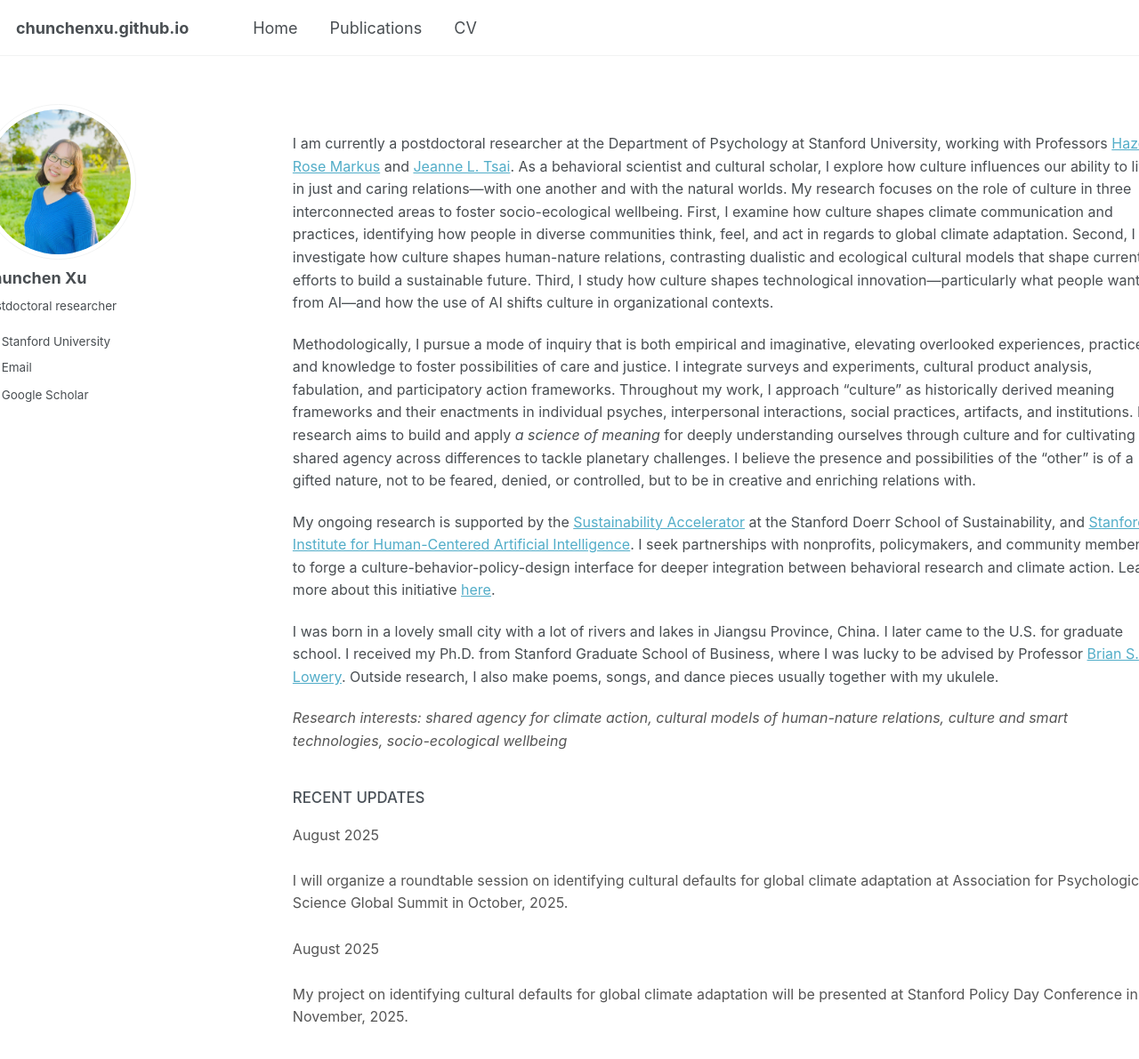
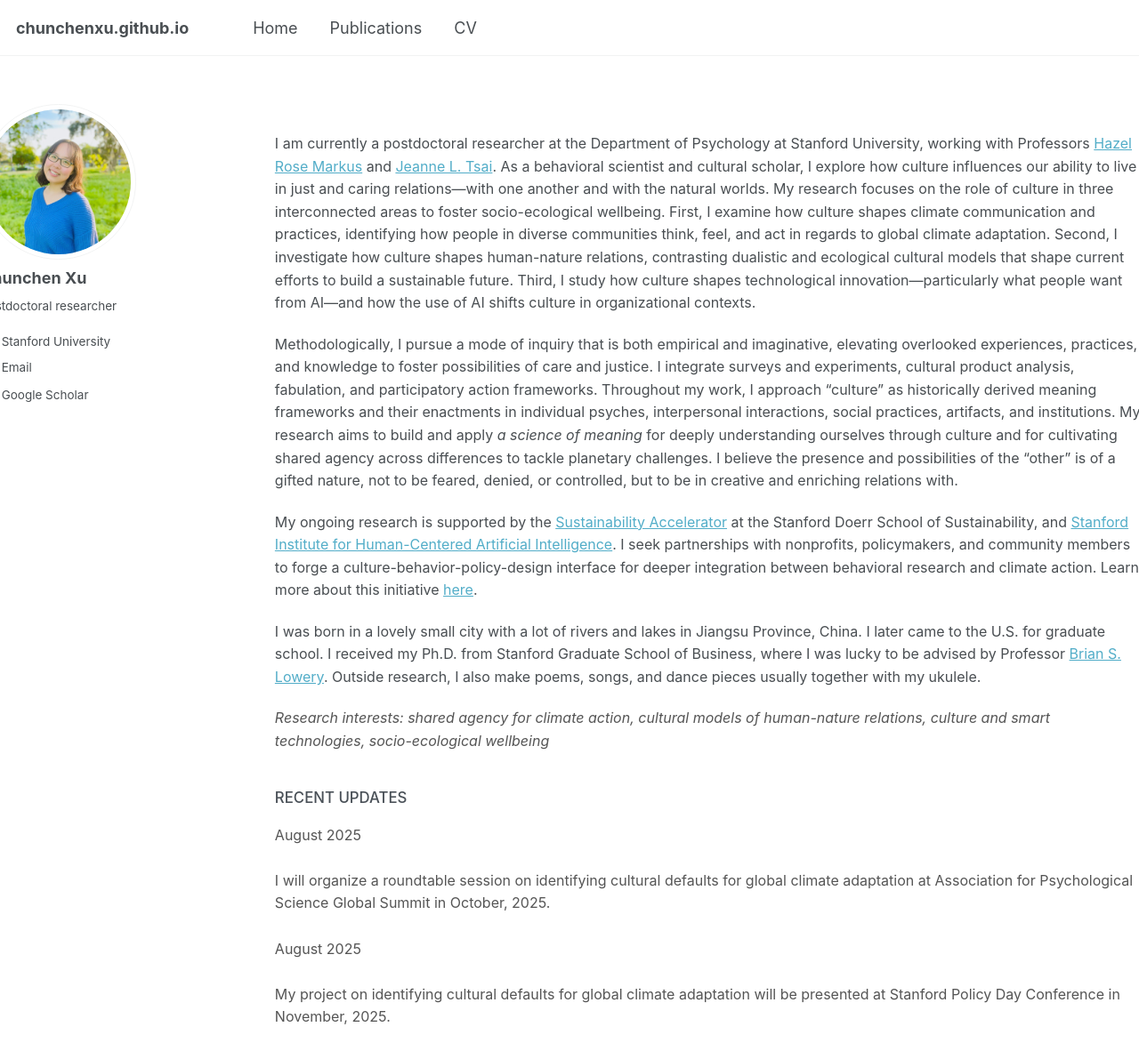
Before and after one commit to chunchenxu/chunchenxu.github.io, a Jekyll site: the page built from _pages/about.html, in a window 1280 px wide and 1400 px high. Shown: the top 1191 px of the window at 89% size. Built offline with Jekyll 4.4.1, drawn with Linux system fonts in a browser that asks for light colours; some web fonts are replaced; a script that is not in the unit is left out.

Commit message:
Update about.html

```diff
--- a/_pages/about.html
+++ b/_pages/about.html
@@ -41,8 +41,8 @@ My project on identifying cultural defaults for global climate adaptation will b
     max-width: none;           /* Remove max-width limit */
     width: calc(100% - 20px);  /* Use full width minus small buffer */
     margin: 0;                 /* Reset all margins */
-    margin-left: -60px;        /* Fine-tuned left shift */
-    margin-right: -180px;      /* Extend into right margin */
+    margin-left: -80px;        /* Fine-tuned left shift */
+    margin-right: -200px;      /* Extend into right margin */
     padding: 20px;        /* Horizontal padding for readability */
     font-size: 16px;
     font-family: -apple-system, BlinkMacSystemFont, "Segoe UI", Roboto, sans-serif;
```
